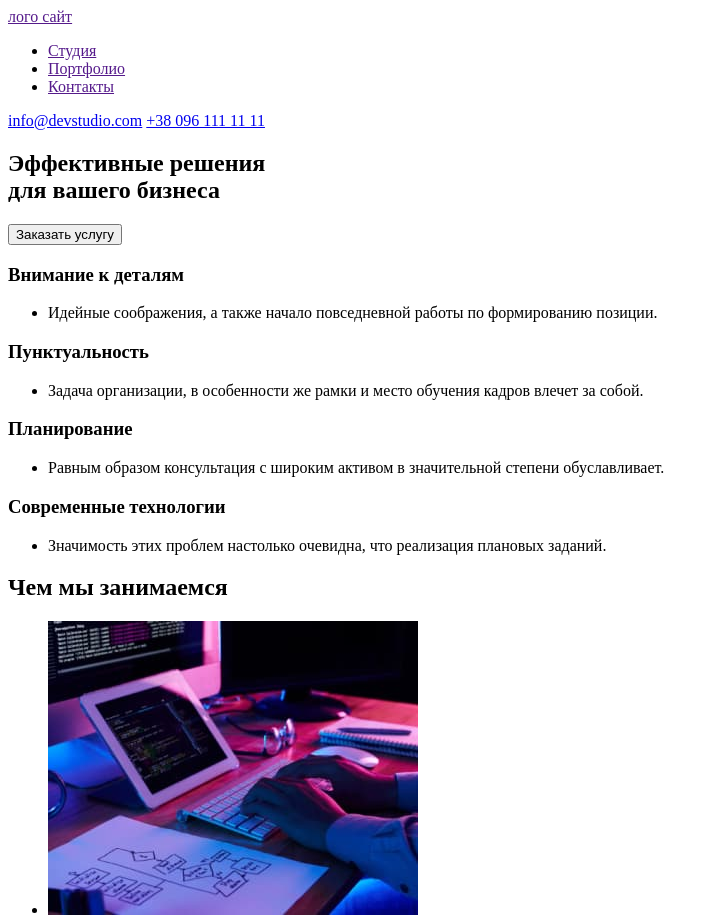
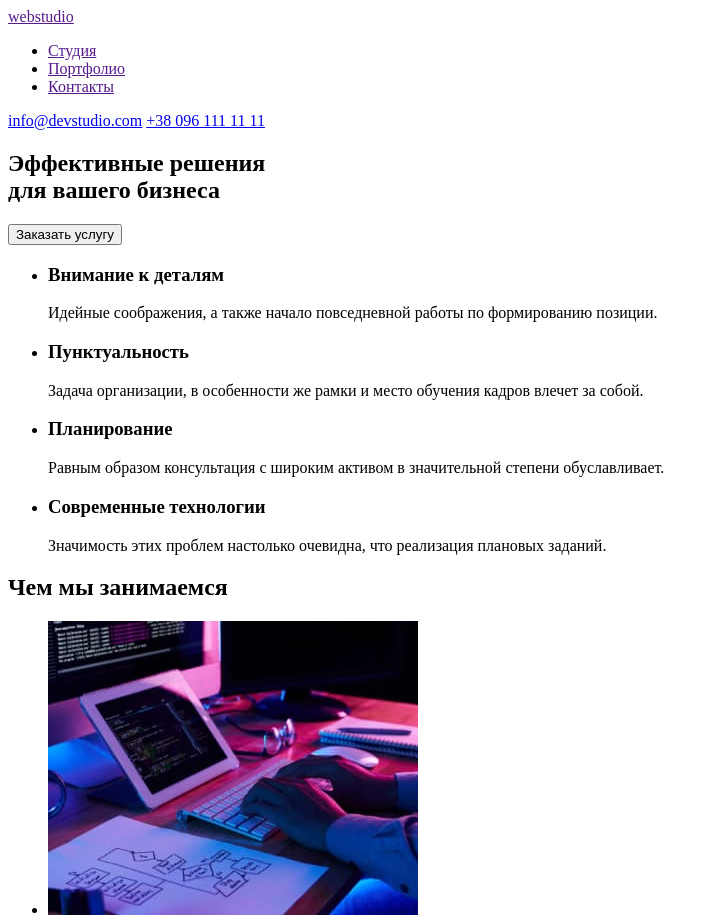
Before and after one commit to AntonKupriets/HW-1-desktop, a plain HTML site: page index.html in a window 1280 px wide. Shown: the top 915 px of the page, without its empty margins (0-719 px from the left). Drawn offline with Linux system fonts and the light colour scheme.

Commit message:
Update index.html

```diff
--- a/index.html
+++ b/index.html
@@ -9,7 +9,7 @@
 <body>
     <header>
         <nav>
-            <a class="link" href="">лого сайт</a>
+            <a class="link" href="">webstudio</a>
         <ul>
             <li><a href="">Студия</a></li>
             <li><a href="">Портфолио</a></li>
@@ -25,21 +25,23 @@
             <button type="button">Заказать услугу</button>
         </section>
     <section>
-    <h3>Внимание к деталям</h3>
-    <ul>
-    <li><p>Идейные соображения, а также начало повседневной работы по формированию позиции.</p></li>
-    </ul>
+        <ul>
+    <li>
+        <h3>Внимание к деталям</h3>
+    <p>Идейные соображения, а также начало повседневной работы по формированию позиции.</p>
+    </li>
+    <li>
     <h3>Пунктуальность</h3>
-    <ul>
-    <li><p>Задача организации, в особенности же рамки и место обучения кадров влечет за собой.</p></li>
-    </ul>
-    <h3>Планирование</h3>
-    <ul>
-    <li><p>Равным образом консультация с широким активом в значительной степени обуславливает.</p></li>
-    </ul>
-    <h3>Современные технологии</h3>
-    <ul>
-    <li><p>Значимость этих проблем настолько очевидна, что реализация плановых заданий.</p></li>
+    <p>Задача организации, в особенности же рамки и место обучения кадров влечет за собой.</p>
+    </li>
+    <li>
+        <h3>Планирование</h3>
+        <p>Равным образом консультация с широким активом в значительной степени обуславливает.</p>
+    </li>
+    <li>
+        <h3>Современные технологии</h3>
+        <p>Значимость этих проблем настолько очевидна, что реализация плановых заданий.</p>
+    </li>
     </ul>
 </section>
     <section>
@@ -94,8 +96,9 @@
         </li>
     </ul>
     </section>
+    </main>
     <footer>
-        <a class="link" href="">лого контакты</a>
+        <a class="link" href="">webstudio</a>
         <address>
             <ul>
                 <li>
@@ -112,6 +115,5 @@
             </ul>
         </address>
     </footer>
-</main>
 </body>
 </html>
```
